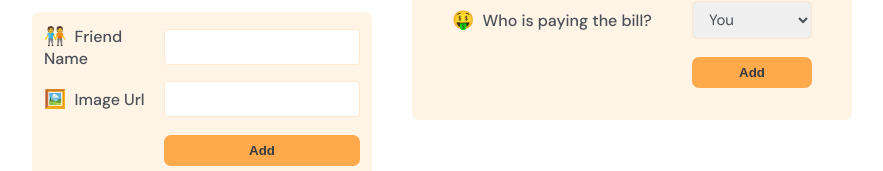
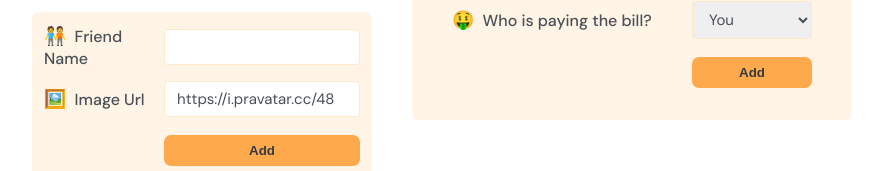
Before and after one commit to arvinbuid/eat-n-split, a React (Vite) app: page / in a window 1280 px wide. Both pictures are taken after typing "5", "5" into the empty fields and a click on the button "Add Friend". Shown: the part 368-539 px from the top of the page, without its empty margins (198-1081 px from the left). Built offline with nearby package versions, Linux system fonts and the light colour scheme.

Commit message:
Implement adding a new friend functionality when a user click the add friend button.

```diff
--- a/src/App.jsx
+++ b/src/App.jsx
@@ -35,16 +35,22 @@
 
 function App() {
   const [showAddFriend, setShowAddFriend] = useState(false);
+  const [friends, setFriends] = useState(initialFriends);
 
   function handleShowAddFriend() {
     setShowAddFriend((prevState) => !showAddFriend);
   }
 
+  function handleAddFriend(friend) {
+    setFriends((friends) => [...friends, friend]);
+    setShowAddFriend(false);
+  }
+
   return (
     <div className='app'>
       <div className='sidebar'>
-        <FriendsList />
-        {showAddFriend && <FormAddFriend />}
+        <FriendsList friends={friends} />
+        {showAddFriend && <FormAddFriend onAddFriend={handleAddFriend} />}
         <Button onClick={handleShowAddFriend}>{showAddFriend ? "Close" : "Add Friend"}</Button>
       </div>
 
@@ -53,9 +59,7 @@
   );
 }
 
-function FriendsList() {
-  const friends = initialFriends;
-
+function FriendsList({friends}) {
   return (
     <ul>
       {friends.map((friend) => (
@@ -88,13 +92,37 @@
   );
 }
 
-function FormAddFriend() {
+function FormAddFriend({onAddFriend}) {
+  const [name, setName] = useState("");
+  const [image, setImage] = useState("https://i.pravatar.cc/48");
+
+  function handleSubmit(e) {
+    e.preventDefault();
+
+    if (!name || !image) return;
+
+    const id = crypto.randomUUID();
+
+    const newFriend = {
+      id,
+      name,
+      image: `${image}?=${id}`,
+      balance: 0,
+    };
+
+    onAddFriend(newFriend);
+
+    // Reset the form
+    setName("");
+    setImage("https://i.pravatar.cc/48");
+  }
+
   return (
-    <form className='form-add-friend'>
+    <form className='form-add-friend' onSubmit={handleSubmit}>
       <label>🧑‍🤝‍🧑 Friend Name</label>
-      <input type='text' />
+      <input type='text' value={name} onChange={(e) => setName(e.target.value)} />
       <label>🖼️ Image Url</label>
-      <input type='text' />
+      <input type='text' value={image} onChange={(e) => setImage(e.target.value)} />
 
       <Button>Add</Button>
     </form>
```
